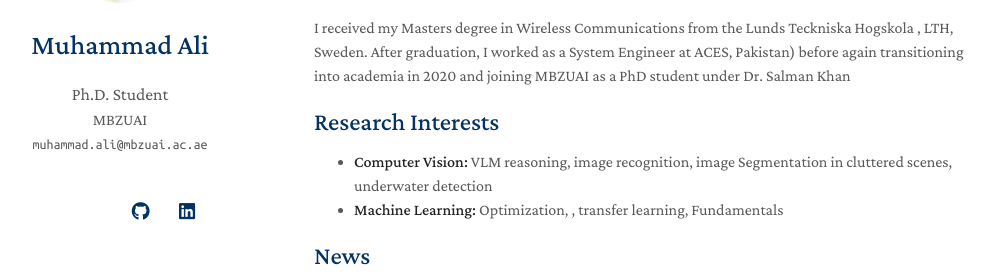
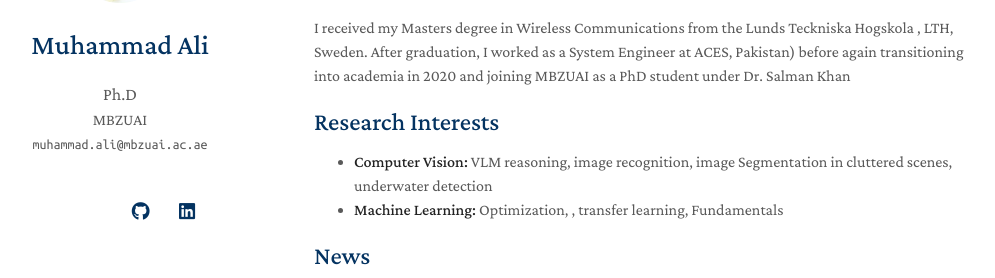
Before and after one commit to aliman80/aliman80.github.io, a Jekyll site: the page built from index.md, in a window 1280 px wide. Shown: the part 185-463 px from the top of the page, without its empty margins (156-1151 px from the left). Built offline with Jekyll 4.4.1, drawn with Linux system fonts in a browser that asks for light colours; a style sheet for code colours, icons or effects is not loaded; our own code applies the rules of GitHub Pages for plain Markdown files.

Commit message:
Update _config.yml

```diff
--- a/_config.yml
+++ b/_config.yml
@@ -1,6 +1,6 @@
 # Basic Information
 title: Muhammad Ali
-position: Ph.D. Student
+position: Ph.D
 affiliation: MBZUAI
 email: muhammad.ali@mbzuai.ac.ae
 
```
